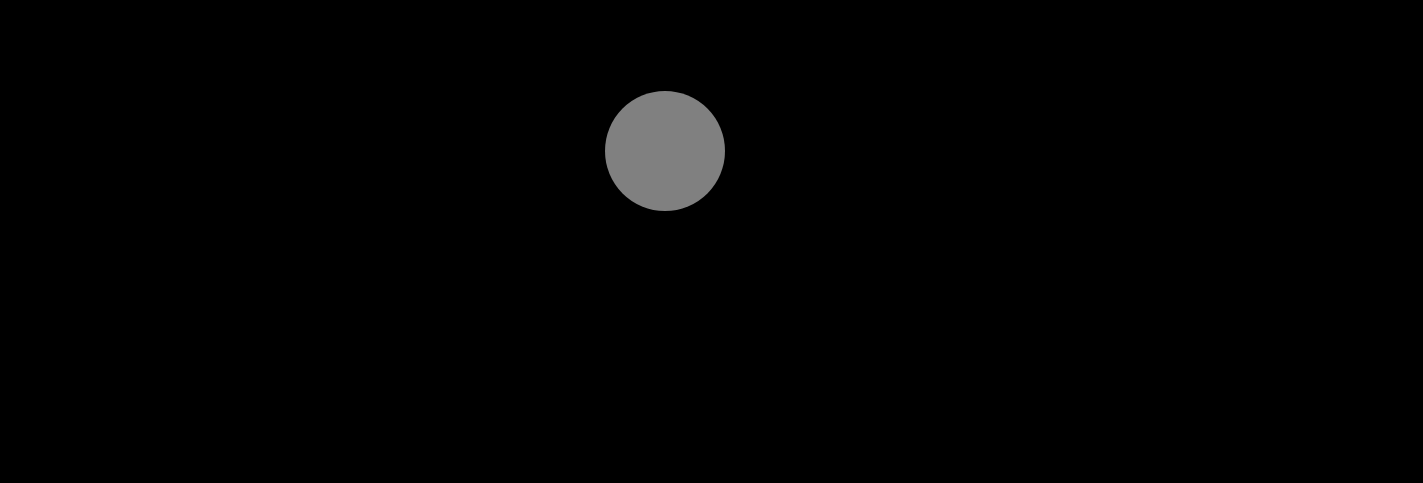
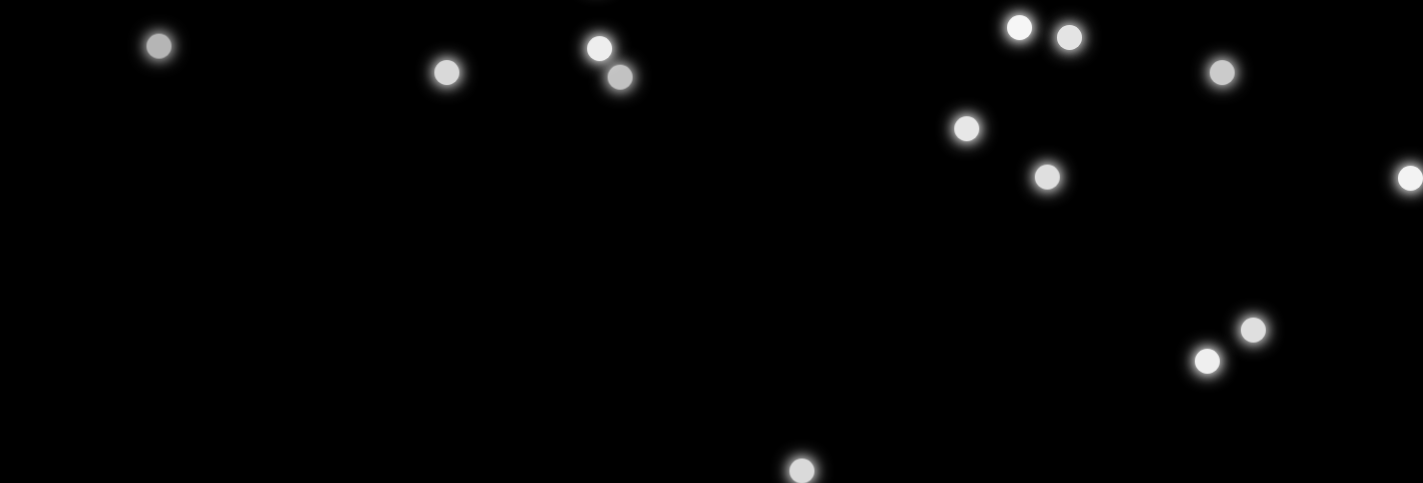
Before and after one commit to itsDvn/Dear.-Nein, a plain HTML site: page index.html in a window 1280 px wide. Shown: the part 439-922 px from the top of the page, 1423 px wide, since content can reach past the window. Before the commit the page ends 800 px from the top, so only its background shows below. Drawn offline with Linux system fonts and the light colour scheme.

Commit message:
Update index.html

```diff
--- a/index.html
+++ b/index.html
@@ -16,14 +16,23 @@
     font-family: Arial, sans-serif;
   }
 
-  #circle {
+  #circles div {
     position: absolute;
-    width: 120px;
-    height: 120px;
+    width: 25px;
+    height: 25px;
     border-radius: 50%;
     background: white;
-    opacity: 0.5;
-    animation: float 8s infinite alternate ease-in-out;
+    opacity: 0.9;
+    box-shadow: 0 0 12px white, 0 0 20px white;
+    animation: float 10s infinite alternate ease-in-out;
+  }
+
+  @keyframes float {
+    0% { transform: translate(0, 0); }
+    25% { transform: translate(40px, -60px); }
+    50% { transform: translate(-50px, 50px); }
+    75% { transform: translate(60px, 40px); }
+    100% { transform: translate(-40px, -50px); }
   }
 
   @keyframes float {
@@ -69,12 +78,23 @@
 </head>
 <body>
 
-<div id="circle"></div>
+<div id="circles"></div>
 <div id="text">Halow Nein</div>
 
 <script>
 let textIndex = 0;
 const textElement = document.getElementById("text");
+
+// Create many mini glowing circles
+const container = document.getElementById("circles");
+for (let i = 0; i < 25; i++) {
+  const c = document.createElement("div");
+  c.style.left = Math.random() * window.innerWidth + "px";
+  c.style.top = Math.random() * window.innerHeight + "px";
+  c.style.animationDelay = (Math.random() * 6) + "s";
+  c.style.opacity = 0.7 + Math.random() * 0.3;
+  container.appendChild(c);
+}
 
 const messages = [
   "Halow Nein",
```
